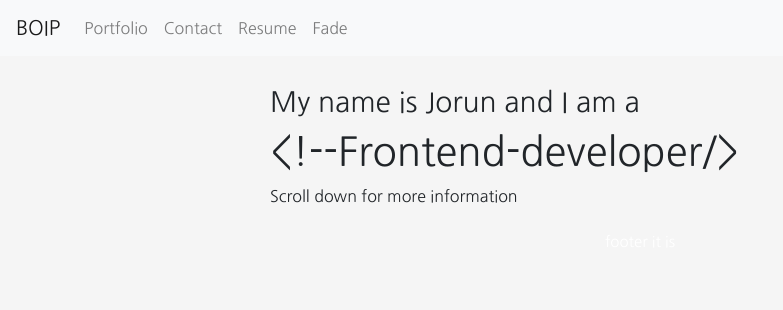
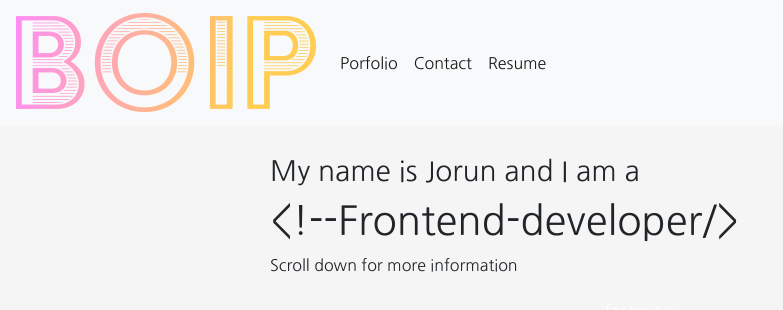
Before and after one commit to Boip-no/boip, a React (Create React App) app: page / in a window 1280 px wide. Shown: the top 310 px of the page, without its empty margins (0-783 px from the left). Built offline with nearby package versions, Linux system fonts and the light colour scheme.

Commit message:
edited App.js, Layout.js, Portfolio.js and layout.scss

```diff
--- a/public/index.html
+++ b/public/index.html
@@ -10,9 +10,7 @@
       content="Web site created using create-react-app"
     />
     <link rel="apple-touch-icon" href="%PUBLIC_URL%/logo192.png" />
-    <link
-    rel="stylesheet"
-    href="https://maxcdn.bootstrapcdn.com/bootstrap/4.3.1/css/bootstrap.min.css"/>
+
     <!--
       manifest.json provides metadata used when your web app is installed on a
       user's mobile device or desktop. See https://developers.google.com/web/fundamentals/web-app-manifest/
@@ -27,6 +25,9 @@
       work correctly both with client-side routing and a non-root public URL.
       Learn how to configure a non-root public URL by running `npm run build`.
     -->
+    <link
+    rel="stylesheet"
+    href="https://maxcdn.bootstrapcdn.com/bootstrap/4.3.1/css/bootstrap.min.css"/>
     <title>React App</title>
   </head>
   <body>
--- a/src/App.js
+++ b/src/App.js
@@ -3,11 +3,13 @@ import Heading from "./components/layout/Heading";
 import Paragraph from "./components/layout/Paragraph";
 import Layout from "./components/layout/Layout";
 import Footer from "./components/footer/Footer";
+import Portfolio from "./components/portfolio/Portfolio";
 import './sass/style.scss';
 
 function App() {
   return (
     <Layout>
+
       <div className="wrapper">
         <Heading  subtitleOne="My name is Jorun and I am a"
                   title="<!--Frontend-developer/>"
@@ -16,6 +18,8 @@ function App() {
         <Paragraph>
           Scroll down for more information
         </Paragraph>
+
+        <Portfolio />
       </div>
         <Footer />
     </Layout>
--- a/src/components/layout/Layout.js
+++ b/src/components/layout/Layout.js
@@ -8,10 +8,10 @@ import {
             NavLink,
         } from "react-router-dom";
 import Container from "react-bootstrap/Container";
+import Logo from "../../images/logo-yP.png";
 import Portfolio from "../portfolio/Portfolio";
 import Contact from "../contact/Contact";
 import Resume from "../resume/Resume";
-import FadeContainer from "../fade/FadeContainer";
 
 function Layout({ children }) {
     return (
@@ -19,22 +19,21 @@ function Layout({ children }) {
         <Router>
             <Navbar bg="light" variant="light" expand="lg">
                 <NavLink to="/" exact>
-                    <Navbar.Brand href="/">BOIP</Navbar.Brand>
+                    <Navbar.Brand to="/">
+                        <img src={Logo} alt="website logo" />
+                    </Navbar.Brand>
                 </NavLink>
                 <Navbar.Toggle aria-controls="basic-navbar-nav" />
                 <Navbar.Collapse id="basic-navbar-nav">
                     <Nav className="mr-auto">
-                        <Nav.Link href="/" exact className="nav-link">
-                            Portfolio
-                        </Nav.Link>
-                        <Nav.Link href="/Contact" className="nav-link">
+                        <NavLink to="/" exact className="nav-link">
+                            Porfolio
+                        </NavLink>
+                        <NavLink to="/" exact className="nav-link">
                             Contact
-                        </Nav.Link>
-                        <Nav.Link href="/Resume" className="nav-link">
+                        </NavLink>
+                        <NavLink to="/" exact className="nav-link">
                             Resume
-                        </Nav.Link>
-                        <NavLink to="/fade" className="nav-link">
-                            Fade
                         </NavLink>
                     </Nav>
                 </Navbar.Collapse>
@@ -42,9 +41,8 @@ function Layout({ children }) {
             <Container>
                 <Switch>
                     <Route path="/" exact compontent={Portfolio} />
-                    <Route path="/Contact" compontent={Contact} />
-                    <Route path="/Resume" compontent={Resume} />
-                    <Route path="/Fade" compontent={FadeContainer} />
+                    <Route path="/Contact" exact compontent={Contact} />
+                    <Route path="/Resume" exact compontent={Resume} />
                 </Switch>
             </Container>
             <div className="layout">
--- a/src/components/portfolio/Portfolio.js
+++ b/src/components/portfolio/Portfolio.js
@@ -1,9 +1,10 @@
 import React from "react";
-import Heading from "../layout/Heading";
 
 export function Portfolio() {
     return (
-        <Heading title="Portfolio" />
+        <>
+
+        </>
     );
 }
 
--- a/src/sass/partials/_layout.scss
+++ b/src/sass/partials/_layout.scss
@@ -17,7 +17,7 @@ body {
 #root {
     display: flex;
     flex-direction: column;
-    height: 100%;
+    height: 100vh;
 }
 
 .wrapper {
```
